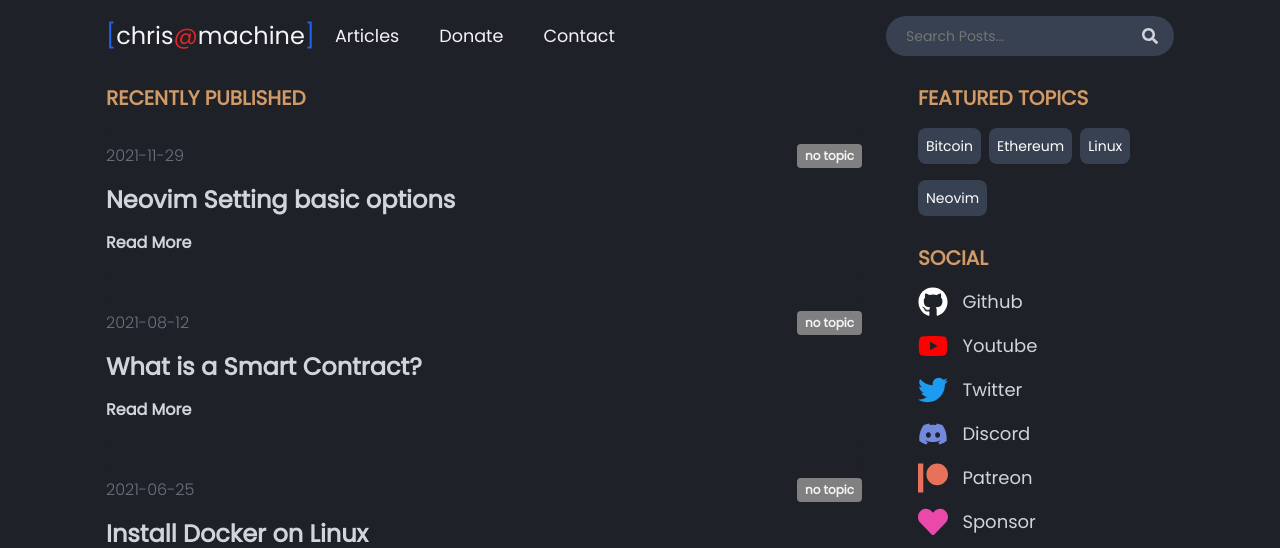
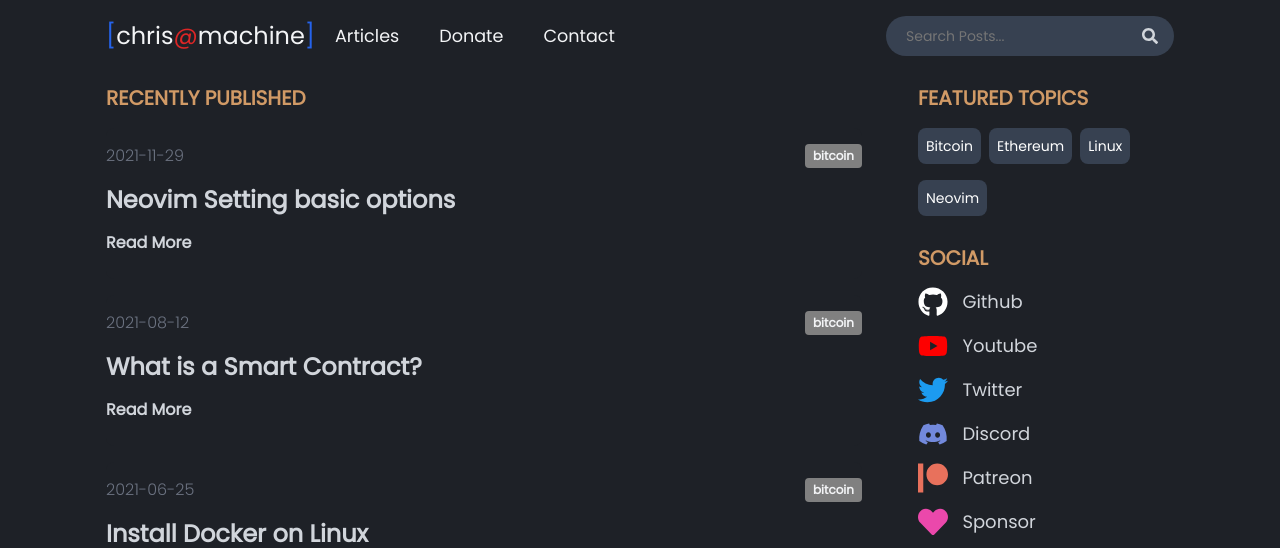
Before and after one commit to ChristianChiarulli/old_website, a Next.js app: page / in a window 1280 px wide. Shown: the top 548 px of the page. Built offline with nearby package versions, Linux system fonts and the light colour scheme.

Commit message:
posts live in categories

```diff
--- a/components/Post.js
+++ b/components/Post.js
@@ -11,14 +11,14 @@ export default function Post({ dropdown, post, compact }) {
 
   return (
     <div className={styles.container}>
-      <Link href={`/blog/${post.slug}`}>
+      <Link href={`/blog/category/${post.frontmatter.topic}/${post.slug}`}>
         <div
           style={{ paddingLeft: padding, paddingRight: padding }}
           className={styles.item}
         >
           <div className={styles.header}>
             <span className='date'>{post.frontmatter.date}</span>
-            <CategoryLabel>{post.frontmatter.category}</CategoryLabel>
+            <CategoryLabel>{post.frontmatter.topic}</CategoryLabel>
           </div>
           <div className={styles.title}>
             <a>{post.frontmatter.title}</a>
```
